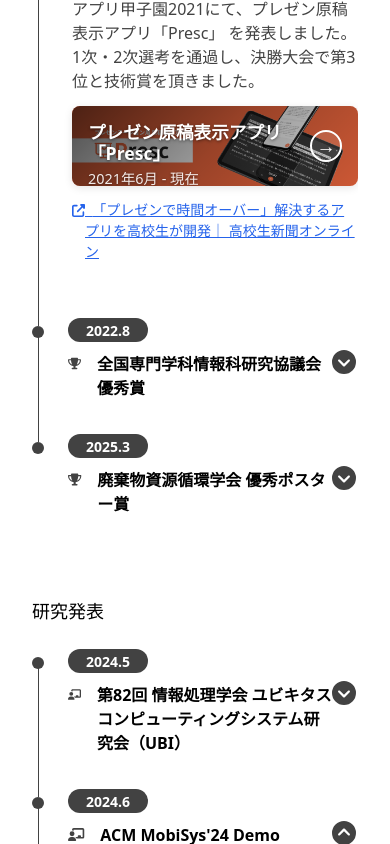
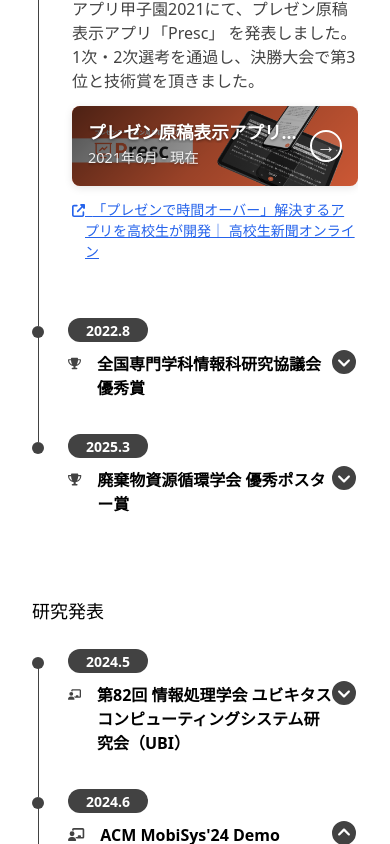
Before and after one commit to sakusaku3939/my-page, a Next.js app: page /profile in a window 390 px wide. Shown: the part 980-1824 px from the top of the page. Built offline with nearby package versions, Linux system fonts and the light colour scheme; no server answers; a web font is replaced by a local one.

Commit message:
Fix the layout bug that occurs when text overflows on mobile devices

```diff
--- a/src/components/molecule/TimelineImage/TimelineImage.module.css
+++ b/src/components/molecule/TimelineImage/TimelineImage.module.css
@@ -45,6 +45,10 @@
 .imageLinkText {
     color: white;
     text-shadow: 0 1px 3px rgba(0, 0, 0, 0.5);
+    padding-right: 2rem;
+    overflow: hidden;
+    min-width: 0;
+    flex: 1;
 }
 
 .imageLinkTitle {
@@ -52,6 +56,9 @@
     font-weight: 600;
     margin-bottom: 0.25rem;
     line-height: 1.2;
+    overflow: hidden;
+    text-overflow: ellipsis;
+    white-space: nowrap;
 }
 
 .imageLinkArrow {
```
